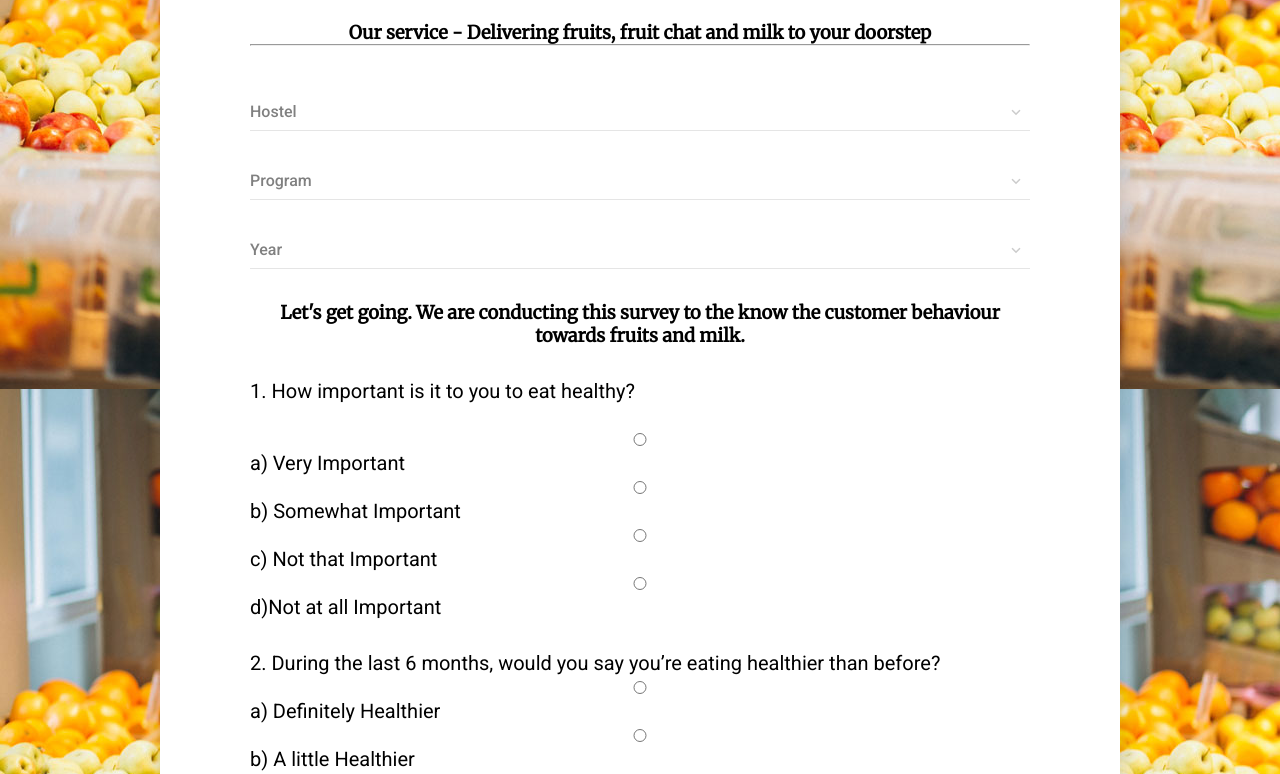
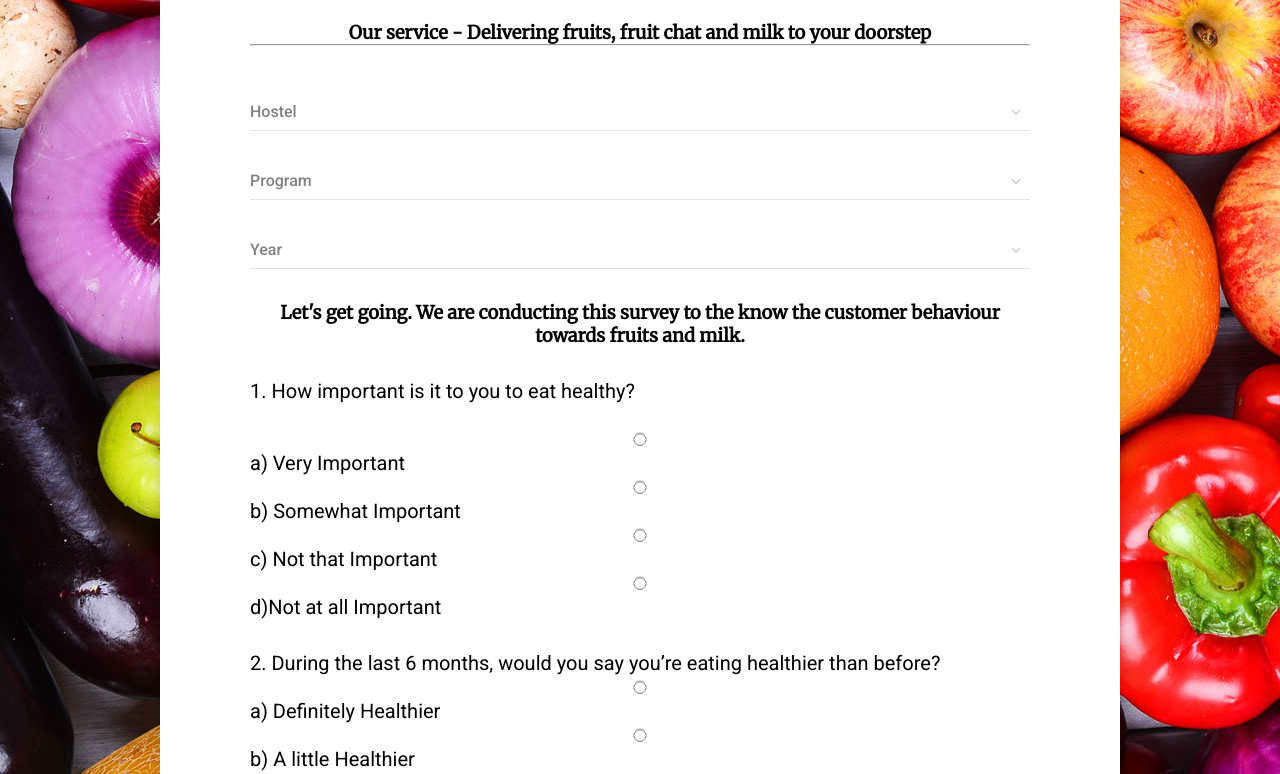
Before and after one commit to Sampatij2023/GoHealthy, a plain HTML site: page index.html in a window 1280 px wide. Shown: the part 311-1085 px from the top of the page. Drawn offline with Linux system fonts and the light colour scheme.

Commit message:
Update index.html

```diff
--- a/index.html
+++ b/index.html
@@ -29,7 +29,10 @@
 
 <body><style>
   body{
-    background-image:url("images/about.jpg"),url("images/bg_2.jpg");
+
+      background-image:url("images/bg_2.jpg");
+      background-blend-mode: multiply;
+      background-attachment: fixed;
   }</style>
     <div class="page-wrapper bg-red p-t-180 p-b-100 font-robo">
       <!-- <img src="images/about.jpg" alt="bg-image" class="bg-image"> -->
```
